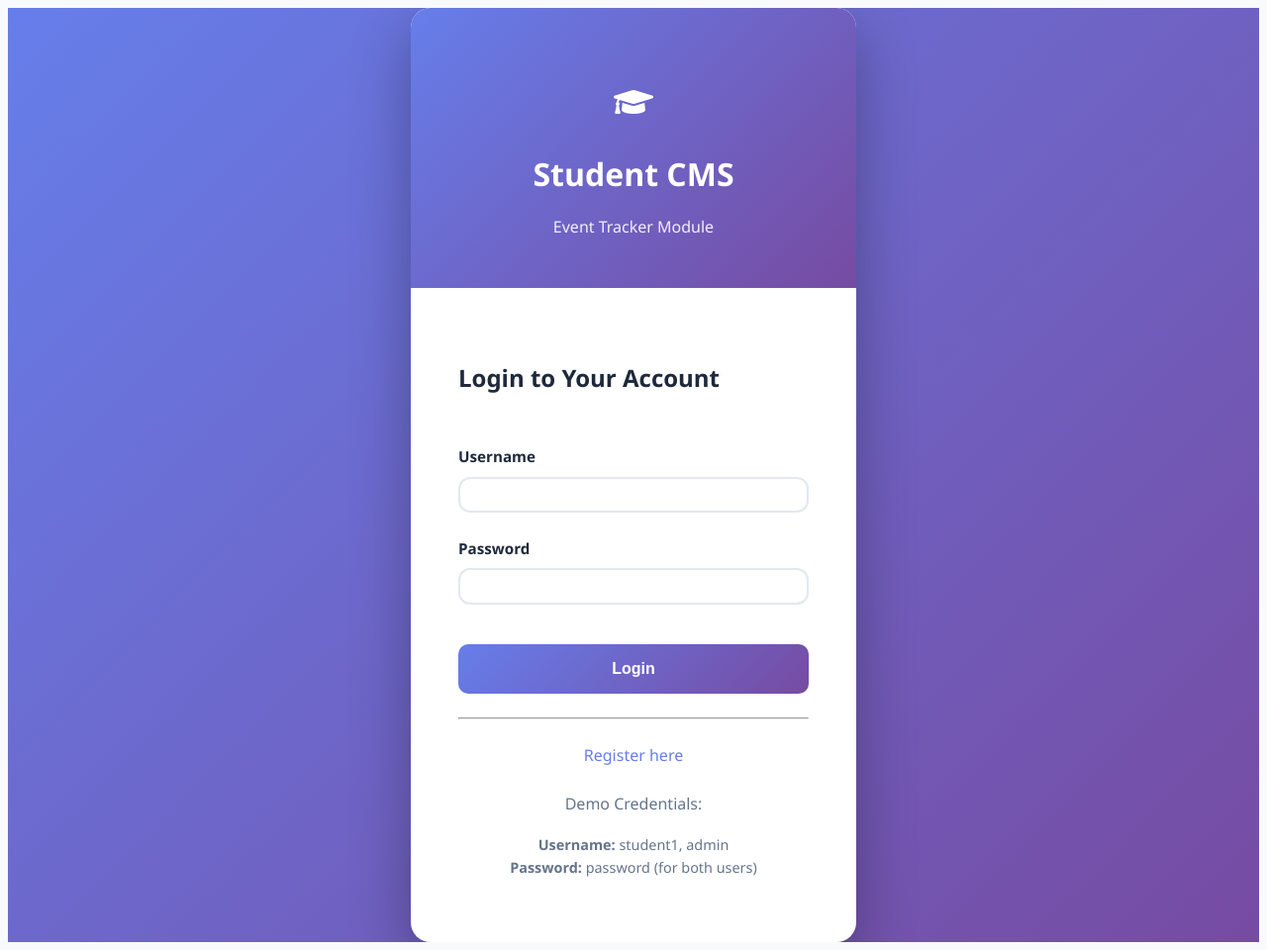
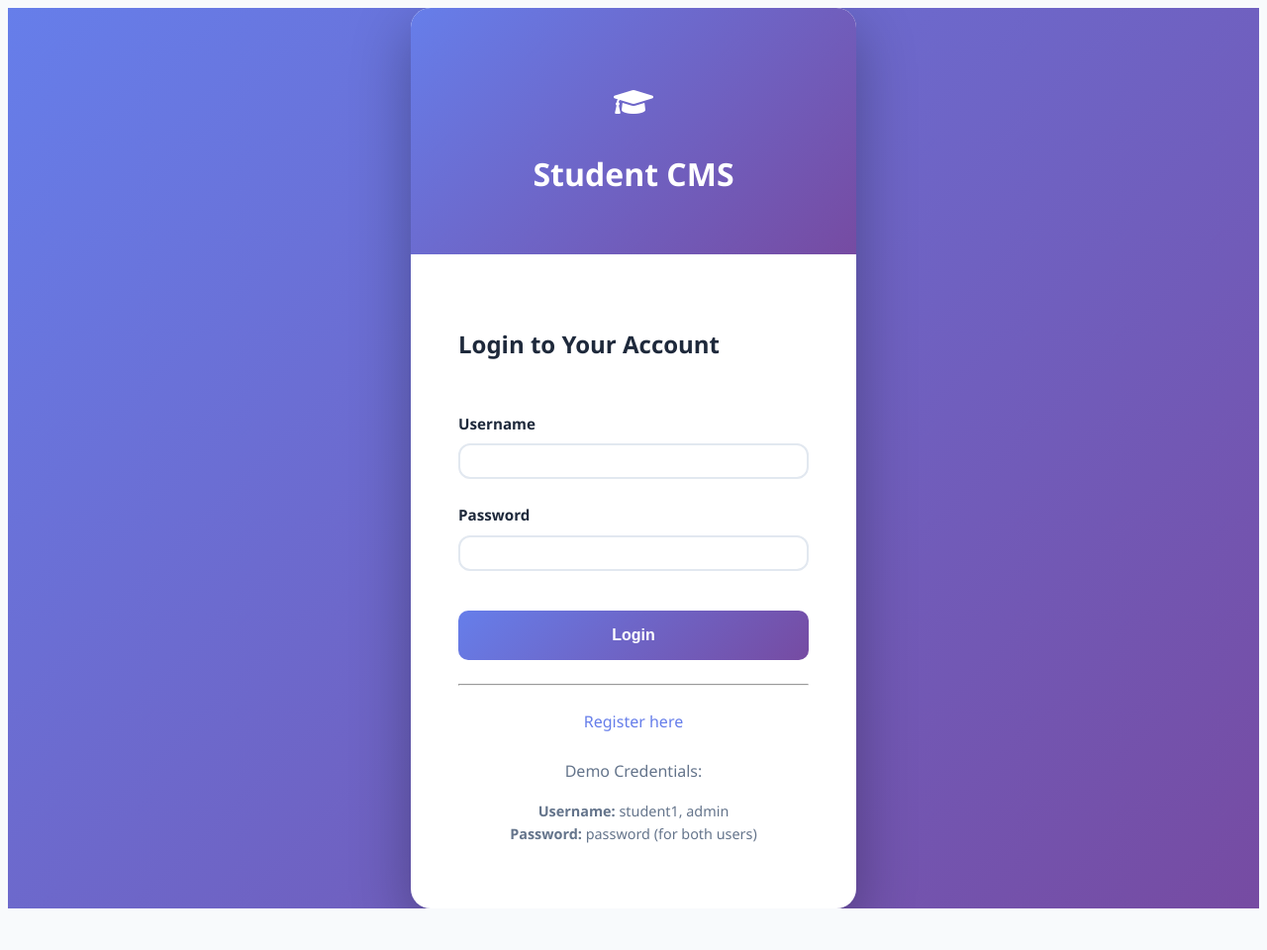
Before and after one commit to User-DefaulT001/Student-Co-curricular-Management-System, a PHP site: page /login.php in a window 1280 px wide. Shown: the whole page at 99% size. After the commit the page ends 918 px from the top, so only its background shows below. Run offline with PHP 8.4, Linux system fonts and the light colour scheme; some web fonts are replaced.

Commit message:
edited login.php

```diff
--- a/login.php
+++ b/login.php
@@ -17,7 +17,6 @@ require_once 'auth.php';
             <div class="login-card-header">
                 <h1><i class="fas fa-graduation-cap"></i></h1>
                 <h1>Student CMS</h1>
-                <p>Event Tracker Module</p>
             </div>
 
             <div class="login-card-body">
```
